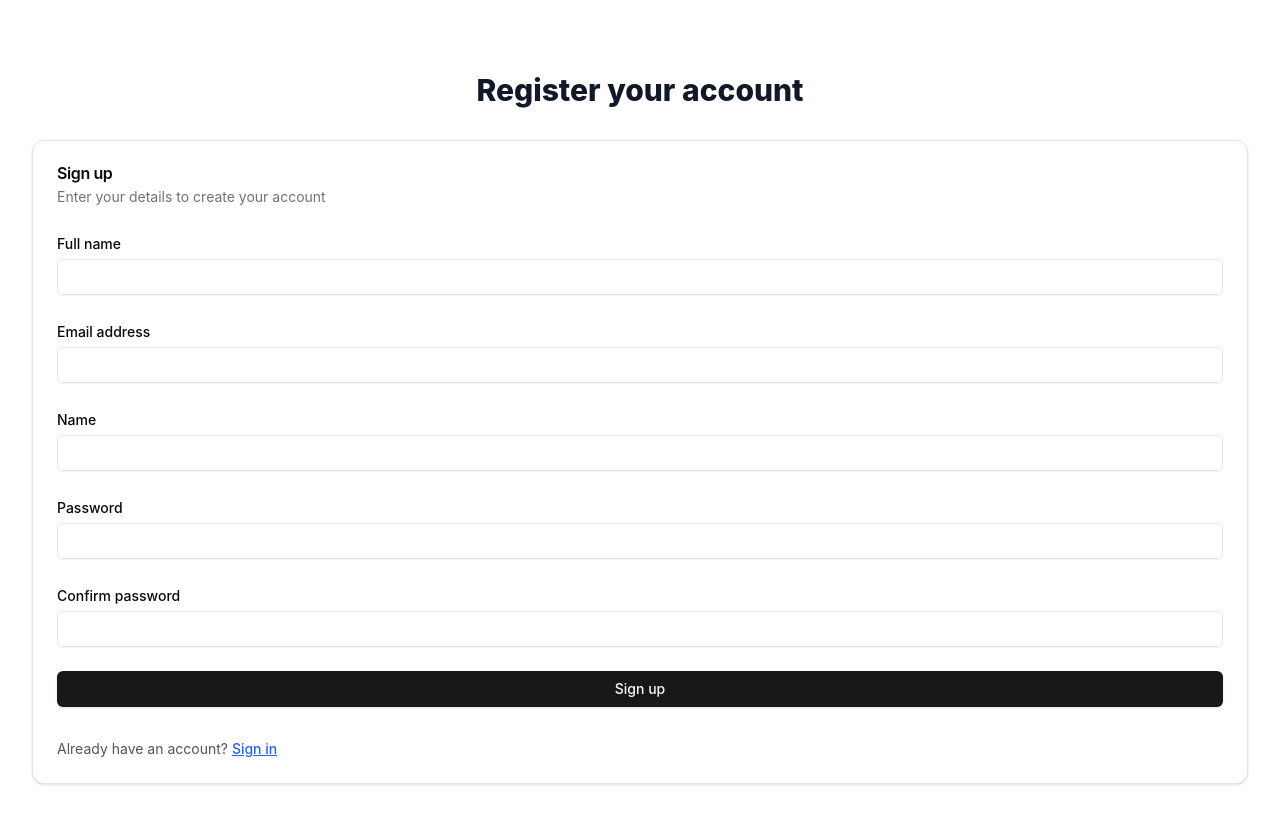
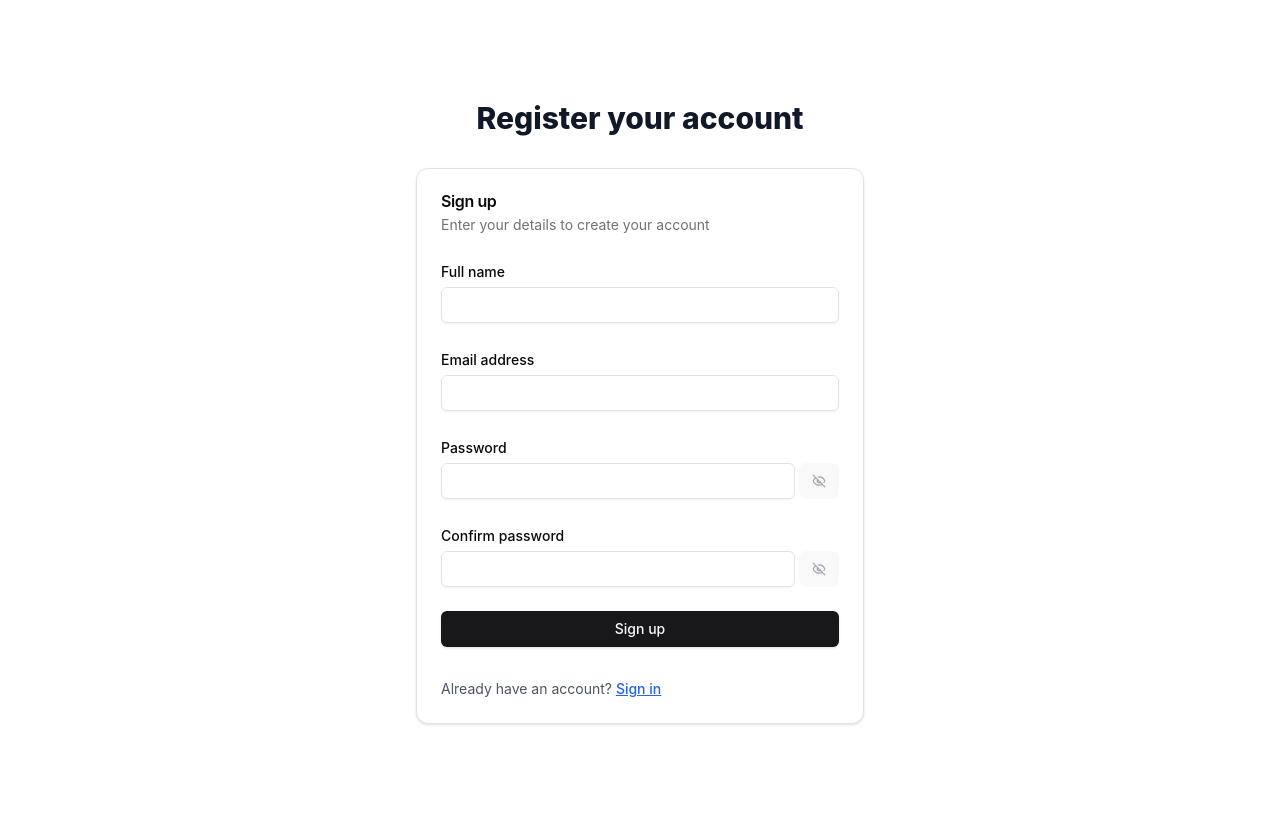
Before and after one commit to HellBringer419/note-collab-frontend, a React (Vite) app: page /register in a window 1280 px wide. Shown: the top 824 px of the page. After the commit the page ends 800 px from the top, so only its background shows below. Built offline with nearby package versions, Linux system fonts and the light colour scheme; no server answers.

Commit message:
confirm password eye

```diff
--- a/src/components/register-page.tsx
+++ b/src/components/register-page.tsx
@@ -1,11 +1,18 @@
-import type React from "react"
-import { Button } from "@/components/ui/button"
-import { Input } from "@/components/ui/input"
-import { Card, CardContent, CardDescription, CardFooter, CardHeader, CardTitle } from "@/components/ui/card"
-import { Label } from "@/components/ui/label"
-import userStore from "@/stores/UserStore"
-import { useState } from "react"
-import { useNavigate } from "react-router-dom"
+import type React from "react";
+import { Button } from "@/components/ui/button";
+import { Input } from "@/components/ui/input";
+import {
+  Card,
+  CardContent,
+  CardDescription,
+  CardFooter,
+  CardHeader,
+  CardTitle,
+} from "@/components/ui/card";
+import { Label } from "@/components/ui/label";
+import userStore from "@/stores/UserStore";
+import { useState } from "react";
+import { useNavigate } from "react-router-dom";
 // import Link from "react-router-dom"
 
 export default function RegisterPage() {
@@ -14,75 +21,225 @@ export default function RegisterPage() {
   const [password, setPassword] = useState("");
   const [confirmPassword, setConfirmPassword] = useState("");
 
+  const [showPassword, setShowPassword] = useState(false);
+  const [showConfirmPassword, setShowConfirmPassword] = useState(false);
+
   const [emailError, setEmailError] = useState("");
   const [nameError, setNameError] = useState("");
   const [passwordError, setPasswordError] = useState("");
   const [confirmPasswordError, setConfirmPasswordError] = useState("");
 
-  const navigate = useNavigate()
+  const navigate = useNavigate();
+
+  const handleShowPassword = () => {
+    setShowPassword((current) => !current);
+  };
+
+  const handleShowConfirmPassword = () => {
+    setShowConfirmPassword((current) => !current);
+  };
+
   const handleRegister = async (e: React.FormEvent) => {
-    e.preventDefault()
+    e.preventDefault();
+    // manual validations
+    if (confirmPassword !== password) {
+      setConfirmPasswordError("passwords don't match");
+      setTimeout(() => setConfirmPasswordError(""), 700);
+      return;
+    }
+    if (!password || password.length < 8) {
+      setPasswordError("password cannot be empty");
+      setTimeout(() => setPasswordError(""), 500);
+    }
+    if (!email) {
+      setEmailError("email cannot be empty");
+      setTimeout(() => setEmailError(""), 500);
+    }
+    if (!name) {
+      setNameError("email cannot be empty");
+      setTimeout(() => setNameError(""), 500);
+    }
+
     // Registration logic here
-    const user = await userStore.register(email, name, password, "")
-    if (user) navigate("/dashboard")
-  }
+    const user = await userStore.register(email, name, password, "");
+    if (user) navigate("/dashboard");
+  };
 
   return (
     <div className="min-h-screen flex flex-col justify-center py-12 sm:px-6 lg:px-8 md:w-screen">
       <div className="sm:mx-auto sm:w-full sm:max-w-md md:max-w-full">
-        <h2 className="mt-6 text-center text-3xl font-extrabold text-gray-900 dark:text-gray-100">Register your account</h2>
+        <h2 className="mt-6 text-center text-3xl font-extrabold text-gray-900 dark:text-gray-100">
+          Register your account
+        </h2>
       </div>
 
-      <div className="mt-8 sm:mx-auto sm:w-full sm:max-w-md md:max-w-full">
+      <div className="mt-8 sm:mx-auto sm:w-full sm:max-w-md md:max-w-full lg:max-w-md">
         <Card>
           <CardHeader>
             <CardTitle>Sign up</CardTitle>
-            <CardDescription>Enter your details to create your account</CardDescription>
+            <CardDescription>
+              Enter your details to create your account
+            </CardDescription>
           </CardHeader>
           <CardContent>
             <form onSubmit={handleRegister} className="space-y-6">
               <div>
                 <Label htmlFor="name">Full name</Label>
-                <Input id="name" name="name" type="text" autoComplete="name" required className="mt-1" />
+                <Input
+                  id="name"
+                  name="name"
+                  type="text"
+                  required
+                  className="mt-1"
+                  onChange={(e) => setName(e.target.value)}
+                />
+                <small className="text-red-500">{nameError}</small>
               </div>
 
               <div>
                 <Label htmlFor="email">Email address</Label>
-                <Input id="email" name="email" type="email" autoComplete="email" required className="mt-1" onChange={(e) => setEmail(e.target.value)} />
+                <Input
+                  id="email"
+                  name="email"
+                  type="email"
+                  autoComplete="email"
+                  required
+                  className="mt-1"
+                  onChange={(e) => setEmail(e.target.value)}
+                />
                 <small className="text-red-500">{emailError}</small>
               </div>
 
               <div>
-                <Label htmlFor="name">Name</Label>
-              <Input id="name" name="name" type="text" required className="mt-1" onChange={(e) => setName(e.target.value)} />
-                <small className="text-red-500">{nameError}</small>
-              </div>
-
-              <div>
                 <Label htmlFor="password">Password</Label>
+                <div className="flex flex-row">
                   <Input
                     id="password"
                     name="password"
-                  type="password"
-                  autoComplete="new-password"
+                    type={showPassword ? "text" : "password"}
+                    minLength={8}
+                    maxLength={70}
                     required
                     className="mt-1"
                     onChange={(e) => setPassword(e.target.value)}
                   />
+                  <button
+                    type="button"
+                    data-hs-toggle-password='{ "target": "#hs-toggle-password" }'
+                    className="flex items-center z-20 mt-1 ml-1 px-3 cursor-pointer text-gray-400 rounded-e-md focus:outline-none focus:text-blue-600 dark:text-neutral-600 dark:focus:text-blue-500"
+                    onClick={handleShowPassword}
+                  >
+                    {/* SVG for password eye */}
+                    <svg
+                      className="shrink-0 size-3.5"
+                      width="24"
+                      height="24"
+                      viewBox="0 0 24 24"
+                      fill="none"
+                      stroke="currentColor"
+                      strokeWidth="2"
+                      strokeLinecap="round"
+                      strokeLinejoin="round"
+                    >
+                      <path
+                        className="hs-password-active:hidden"
+                        d="M9.88 9.88a3 3 0 1 0 4.24 4.24"
+                      ></path>
+                      <path
+                        className="hs-password-active:hidden"
+                        d="M10.73 5.08A10.43 10.43 0 0 1 12 5c7 0 10 7 10 7a13.16 13.16 0 0 1-1.67 2.68"
+                      ></path>
+                      <path
+                        className="hs-password-active:hidden"
+                        d="M6.61 6.61A13.526 13.526 0 0 0 2 12s3 7 10 7a9.74 9.74 0 0 0 5.39-1.61"
+                      ></path>
+                      <line
+                        className="hs-password-active:hidden"
+                        x1="2"
+                        x2="22"
+                        y1="2"
+                        y2="22"
+                      ></line>
+                      <path
+                        className="hidden hs-password-active:block"
+                        d="M2 12s3-7 10-7 10 7 10 7-3 7-10 7-10-7-10-7Z"
+                      ></path>
+                      <circle
+                        className="hidden hs-password-active:block"
+                        cx="12"
+                        cy="12"
+                        r="3"
+                      ></circle>
+                    </svg>
+                    {/* END OF SVG for password eye */}
+                  </button>
+                </div>
                 <small className="text-red-500">{passwordError}</small>
               </div>
 
               <div>
                 <Label htmlFor="confirm-password">Confirm password</Label>
+                <div className="flex flex-row">
                   <Input
                     id="confirm-password"
                     name="confirm-password"
-                  type="password"
+                    type={showConfirmPassword ? "text" : "password"}
                     autoComplete="new-password"
                     required
                     className="mt-1"
                     onChange={(e) => setConfirmPassword(e.target.value)}
                   />
+                  <button
+                    type="button"
+                    data-hs-toggle-password='{ "target": "#hs-toggle-password" }'
+                    className="flex items-center z-20 mt-1 ml-1 px-3 cursor-pointer text-gray-400 rounded-e-md focus:outline-none focus:text-blue-600 dark:text-neutral-600 dark:focus:text-blue-500"
+                    onClick={handleShowConfirmPassword}
+                  >
+                    {/* SVG for password eye */}
+                    <svg
+                      className="shrink-0 size-3.5"
+                      width="24"
+                      height="24"
+                      viewBox="0 0 24 24"
+                      fill="none"
+                      stroke="currentColor"
+                      strokeWidth="2"
+                      strokeLinecap="round"
+                      strokeLinejoin="round"
+                    >
+                      <path
+                        className="hs-password-active:hidden"
+                        d="M9.88 9.88a3 3 0 1 0 4.24 4.24"
+                      ></path>
+                      <path
+                        className="hs-password-active:hidden"
+                        d="M10.73 5.08A10.43 10.43 0 0 1 12 5c7 0 10 7 10 7a13.16 13.16 0 0 1-1.67 2.68"
+                      ></path>
+                      <path
+                        className="hs-password-active:hidden"
+                        d="M6.61 6.61A13.526 13.526 0 0 0 2 12s3 7 10 7a9.74 9.74 0 0 0 5.39-1.61"
+                      ></path>
+                      <line
+                        className="hs-password-active:hidden"
+                        x1="2"
+                        x2="22"
+                        y1="2"
+                        y2="22"
+                      ></line>
+                      <path
+                        className="hidden hs-password-active:block"
+                        d="M2 12s3-7 10-7 10 7 10 7-3 7-10 7-10-7-10-7Z"
+                      ></path>
+                      <circle
+                        className="hidden hs-password-active:block"
+                        cx="12"
+                        cy="12"
+                        r="3"
+                      ></circle>
+                    </svg>
+                    {/* END OF SVG for password eye */}
+                  </button>
+                </div>
                 <small className="text-red-500">{confirmPasswordError}</small>
               </div>
 
@@ -94,11 +251,17 @@ export default function RegisterPage() {
           <CardFooter>
             <p className="text-center text-sm text-gray-600 mt-2">
               Already have an account?{" "}
-              <span onClick={() => navigate("/login")} className="cursor-pointer underline font-medium text-blue-600 hover:text-blue-500"> Sign in</span>
+              <span
+                onClick={() => navigate("/login")}
+                className="cursor-pointer underline font-medium text-blue-600 hover:text-blue-500"
+              >
+                {" "}
+                Sign in
+              </span>
             </p>
           </CardFooter>
         </Card>
       </div>
     </div>
-  )
+  );
 }
```
Lines whose indentation alone changed are shown as unchanged.
